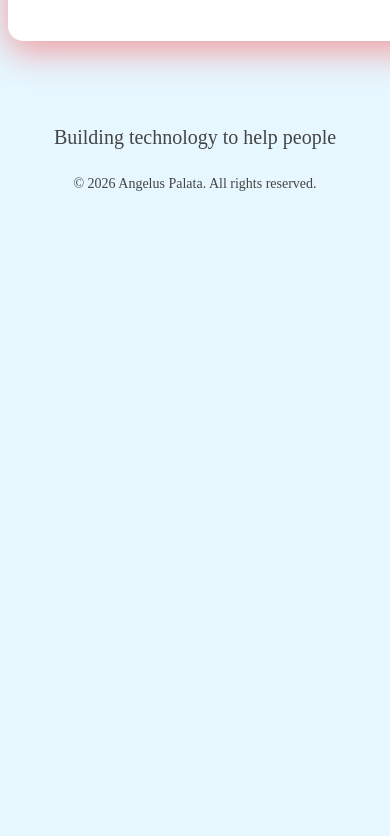
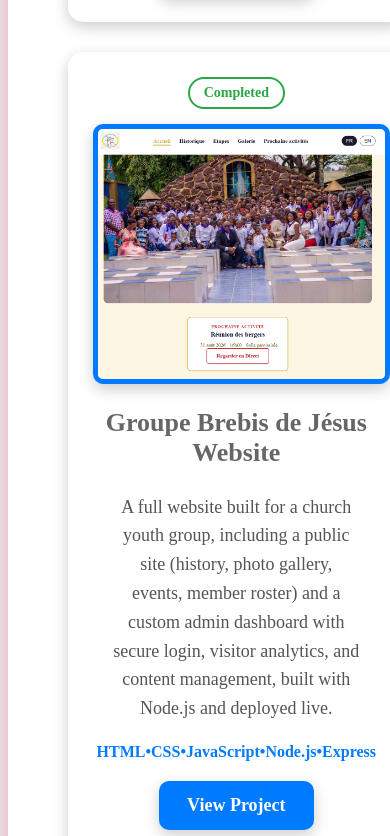
Before and after one commit to AngelusPalata/my-first-portfolio, a plain HTML site: page projects.html in a window 390 px wide. Shown: the part 888-1724 px from the top of the page. Before the commit the page ends 1131 px from the top, so only its background shows below. Drawn offline with Linux system fonts and the light colour scheme; no server answers.

Commit message:
Add Brebis de Jésus project card and badge styling

```diff
--- a/projects.html
+++ b/projects.html
@@ -167,6 +167,8 @@
         }
         .hamburger{
     display:flex;
+    margin-bottom: 20px;
+    margin-top: 20px;
 }
 .nav-link{
     display:none;
@@ -220,6 +222,12 @@
             margin-bottom: 15px;
             font-size: 14px;
         }
+        .badge-completed{
+            background-color: transparent;
+            color: #28a745;
+            border: 2px solid #28a745;
+        }
+
         .description{
             font-size: 18px;
             line-height: 1.6;
@@ -268,7 +276,7 @@
 <p data-en="A collection of projects that showcase my skills, learning journey, and passion for building with technology." data-fr="Une collection de projets qui montrent mes compétences, mon parcours d'apprentissage et ma passion pour la création avec la technologie.">A collection of projects that showcase my skills, learning journey, and passion for building with technology.
     </p>
 <div class="project-card scroll-fade">
-    <span class="badge" data-en="In progress" data-fr="En cours">In progress</span>
+    <span class="badge badge-completed" data-en="Completed" data-fr="Terminé">Completed</span>
     <img src="images/portfolio.png" alt="Portfolio Website">
     <h2 data-en="Personal Portfolio website" data-fr="Site portfolio personnel">
         Personal Portfolio website
@@ -283,6 +291,24 @@
 <a href="#" class="button" data-en="View Project" data-fr="Voir le projet">View Project</a>
     </div>
 
+<div class="project-card scroll-fade">
+    <span class="badge badge-completed" data-en="Completed" data-fr="Terminé">Completed</span>
+    <img src="images/brebis.png" alt="Groupe Brebis de Jésus Website">
+    <h2 data-en="Groupe Brebis de Jésus Website" data-fr="Site du Groupe Brebis de Jésus">
+        Groupe Brebis de Jésus Website
+    </h2>
+    <p class="description" data-en="A full website built for a church youth group, including a public site (history, photo gallery, events, member roster) and a custom admin dashboard with secure login, visitor analytics, and content management, built with Node.js and deployed live." data-fr="Un site web complet réalisé pour un groupe de jeunesse paroissial, incluant un site public (historique, galerie photo, activités, liste des membres) et un tableau de bord admin personnalisé avec connexion sécurisée, statistiques de visites et gestion de contenu — développé avec Node.js et déployé en ligne.">
+        A full website built for a church youth group, including a public site (history, photo gallery, events, member roster) and a custom admin dashboard with secure login, visitor analytics, and content management, built with Node.js and deployed live.
+    </p>
+    <div class="tech">
+        HTML•CSS•JavaScript•Node.js•Express
+    </div>
+    <a href="https://groupe-brebis-de-jesus.onrender.com" target="_blank" class="button" data-en="View Project" data-fr="Voir le projet">View Project</a>
+</div>
+
+</div>
+    </div>
+
 </div>
      </section>
     </main>
```
Also changed, not shown: about.html (+2 -0 lines), contact.html (+3 -1 lines), index.html (+2 -0 lines), skills.html (+2 -0 lines), images/brebis.png (added).
